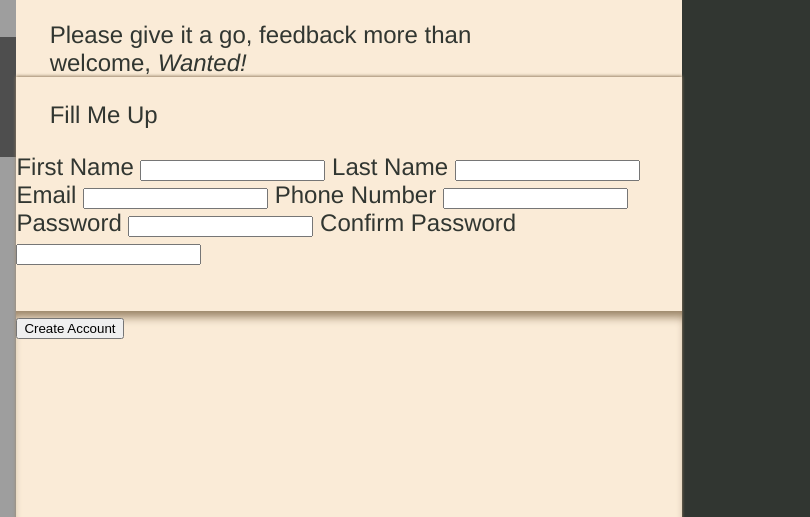
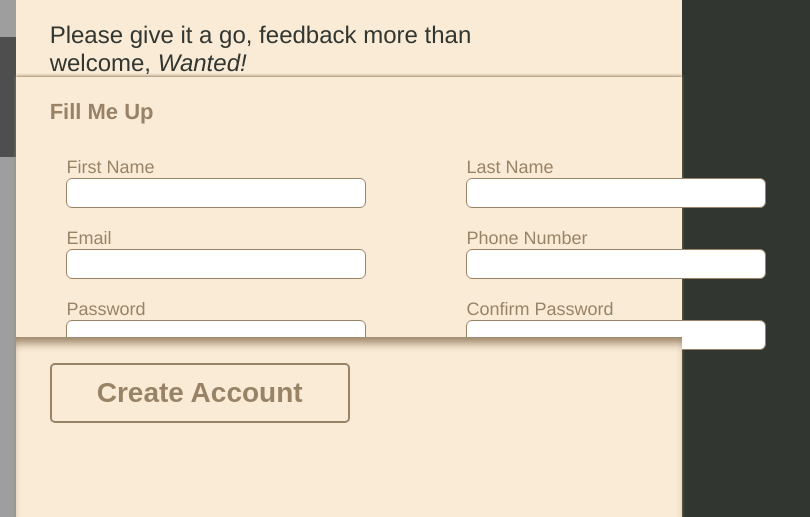
Before and after one commit to Luke-E-S/signup, a plain HTML site: page index.html in a window 1280 px wide. Shown: the part 203-720 px from the top of the page, 470-1280 px from the left. Drawn offline with Linux system fonts and the light colour scheme; grey boxes are pictures that could not be loaded.

Commit message:
style: make form look pretty

```diff
--- a/index.html
+++ b/index.html
@@ -38,18 +38,36 @@
                     <form action="">
                         <div class="main-form">
                             <p style="margin-left: 5%;">Fill Me Up</p>
+                            <div class="names">
+                                <div class="first-name">
                                     <label for="first-name">First Name</label>
                                     <input type="text" id="first-name">
+                                </div>
+                                <div class="last-name">
                                     <label for="last-name">Last Name</label>
                                     <input type="text" id="last-name">
+                                </div>
+                            </div>
+                            <div class="contacts">
+                                <div class="email">
                                     <label for="email">Email</label>
                                     <input type="email" id="email">
+                                </div>
+                                <div class="phone">
                                     <label for="phone">Phone Number</label>
-                            <input type="number" id="phone">
+                                    <input type="text" id="phone">
+                                </div>
+                            </div>
+                            <div class="passwords">
+                                <div class="password">
                                     <label for="password">Password</label>
                                     <input type="password" id="password">
+                                </div>
+                                <div class="confirm">
                                     <label for="confirm">Confirm Password</label>
                                     <input type="password" id="confirm">
+                                </div>
+                            </div>
                         </div>
                         <div class="submit-form">
                             <button>Create Account</button>
--- a/style.css
+++ b/style.css
@@ -103,13 +103,15 @@
     right: 0;
     left: 0;
     bottom: 25%;
-    font-size: 24px;
+    font-size: 22px;
+    font-weight: bold;
     color:#313631;
     background-color: antiquewhite;
+    color: hsl(34, 20%, 50%);
 }
 .main-body .submit-form {
     position: absolute;
-    top: 45%;
+    top: 50%;
     right: 0;
     left: 0;
     bottom: 0;
@@ -118,3 +120,35 @@
     background-color: antiquewhite;
     box-shadow: inset 0px 10px 10px -4px hsl(34, 20%, 50%);;
 }
+.names, .contacts, .passwords{
+    display:flex;
+}
+.first-name, .last-name, .email, .phone, .password, .confirm{
+    display:flex;
+    flex-direction: column;
+    margin: 10px 50px;
+}
+label {
+    font-size: 18px;
+    font-weight: 300;
+}
+input {
+    height: 30px;
+    width: 300px;
+    border-radius: 6px;
+    border: 1px solid hsl(34, 20%, 50%);
+}
+button {
+    position:absolute;
+    left: 5%;
+    top: 10%;
+    width: 300px;
+    height: 60px;
+    font-size: 28px;
+    background-color:antiquewhite;
+    border: 2px solid hsl(34, 20%, 50%);
+    border-radius: 5px;
+    color: hsl(34, 20%, 50%);
+    font-weight: bold;
+
+}
```
Lines whose indentation alone changed are shown as unchanged.
